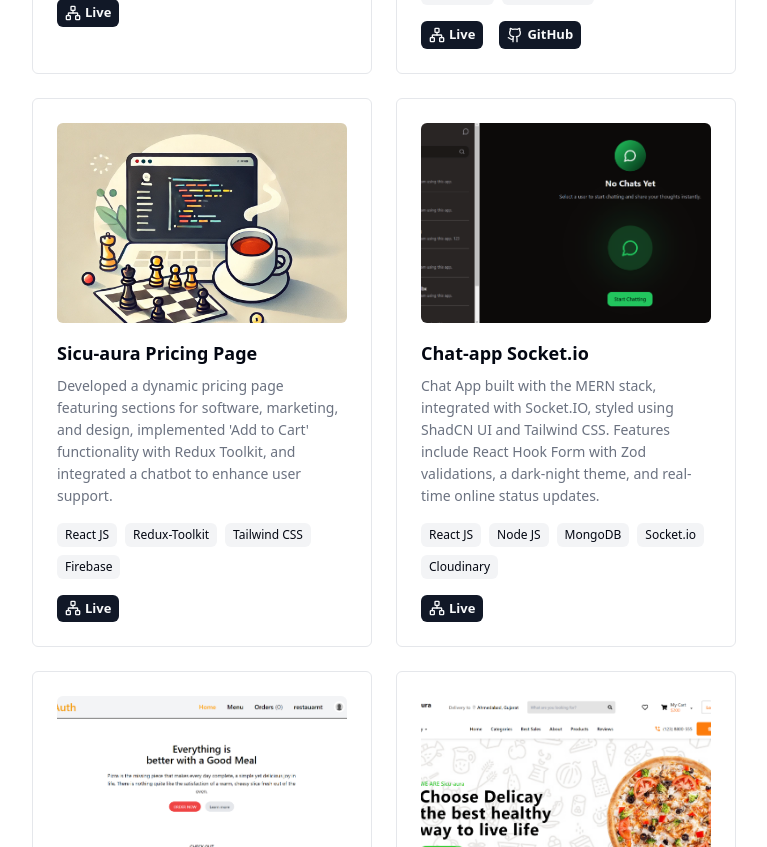
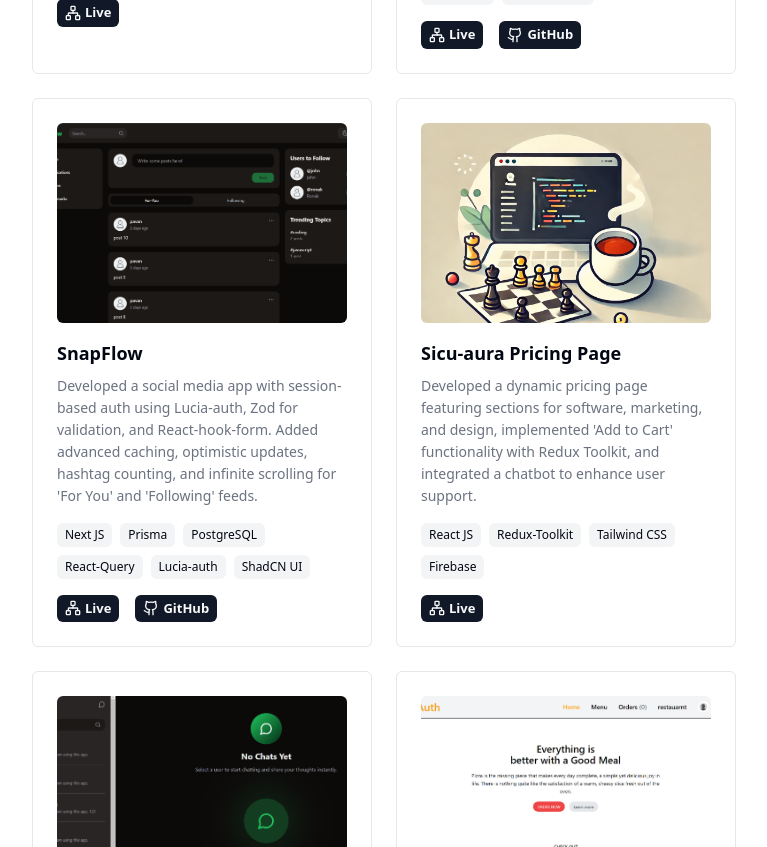
Before and after one commit to Pavan-2929/pavan-portfolio, a Next.js app: page /projects in a window 1280 px wide. Shown: the part 680-1527 px from the top of the page, without its empty margins (256-1023 px from the left). Built offline with nearby package versions, Linux system fonts and the light colour scheme; a web font is replaced by a local one.

Commit message:
added social-media website

```diff
--- a/src/data/projects.ts
+++ b/src/data/projects.ts
@@ -23,6 +23,22 @@ export const projectsData = [
     ],
     gitHub: "https://github.com/Pavan-2929/casepanda",
     img: "/casepanda.png",
+  },
+  {
+    name: "SnapFlow",
+    url: "",
+    description:
+      "Developed a social media app with session-based auth using Lucia-auth, Zod for validation, and React-hook-form. Added advanced caching, optimistic updates, hashtag counting, and infinite scrolling for 'For You' and 'Following' feeds.",
+    techStack: [
+      "Next JS",
+      "Prisma",
+      "PostgreSQL",
+      "React-Query",
+      "Lucia-auth",
+      "ShadCN UI",
+    ],
+    gitHub: "https://github.com/Pavan-2929/SnapFlow",
+    img: "/snapflow.png",
   },
   {
     name: "Sicu-aura Pricing Page",
```
Also changed, not shown: public/snapflow.png (added).
